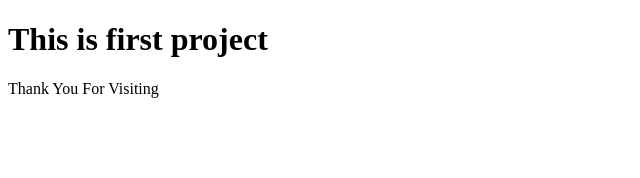
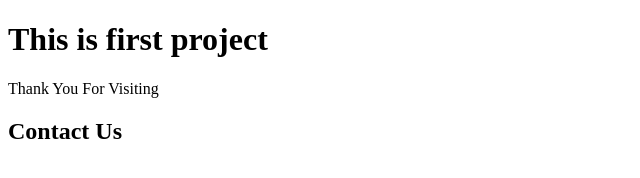
Before and after one commit to dheerajdj5/Html-project1, a plain HTML site: page index.html in a window 1280 px wide. Shown: the whole page, without its empty margins (0-640 px from the left). Drawn offline with Linux system fonts and the light colour scheme.

Commit message:
this is an updated once

```diff
--- a/index.html
+++ b/index.html
@@ -10,5 +10,6 @@
     <p>
         Thank You For Visiting
     </p>
+    <h2>Contact Us</h2>
 </body>
 </html>
```
